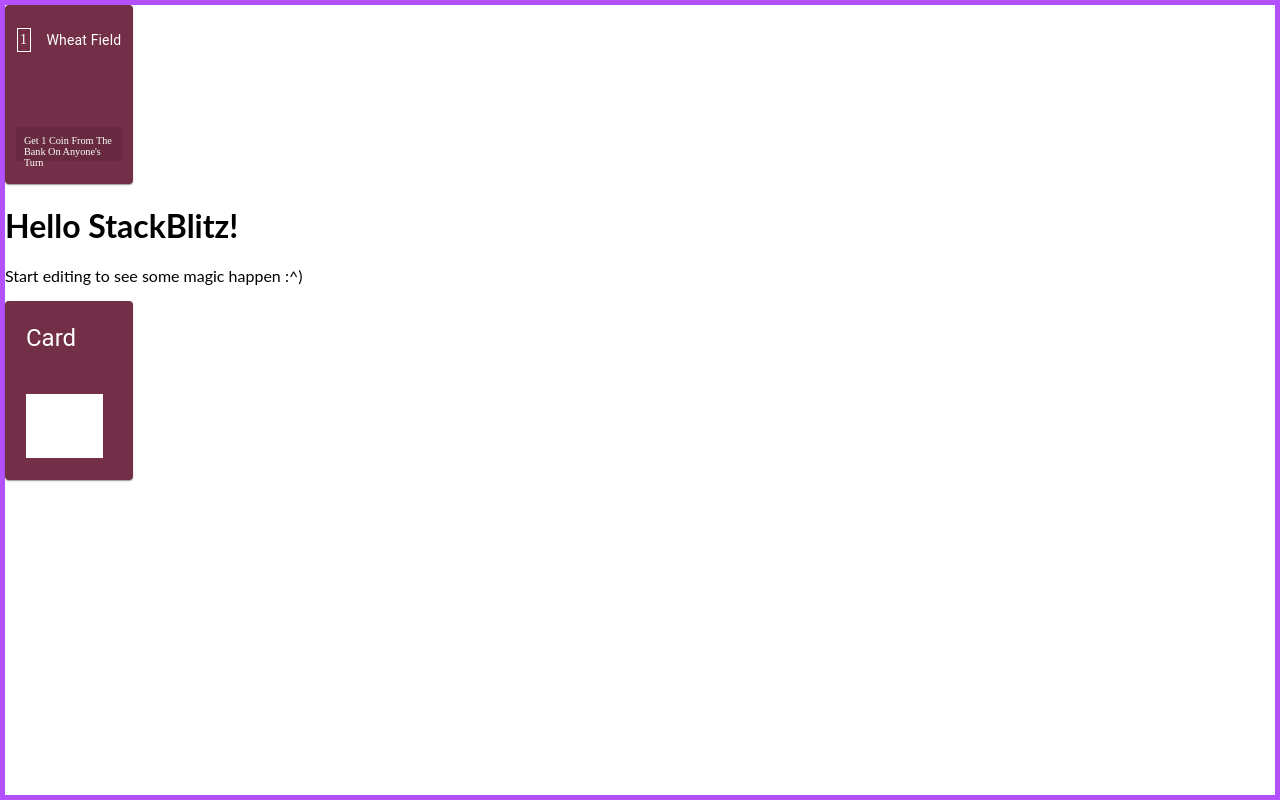
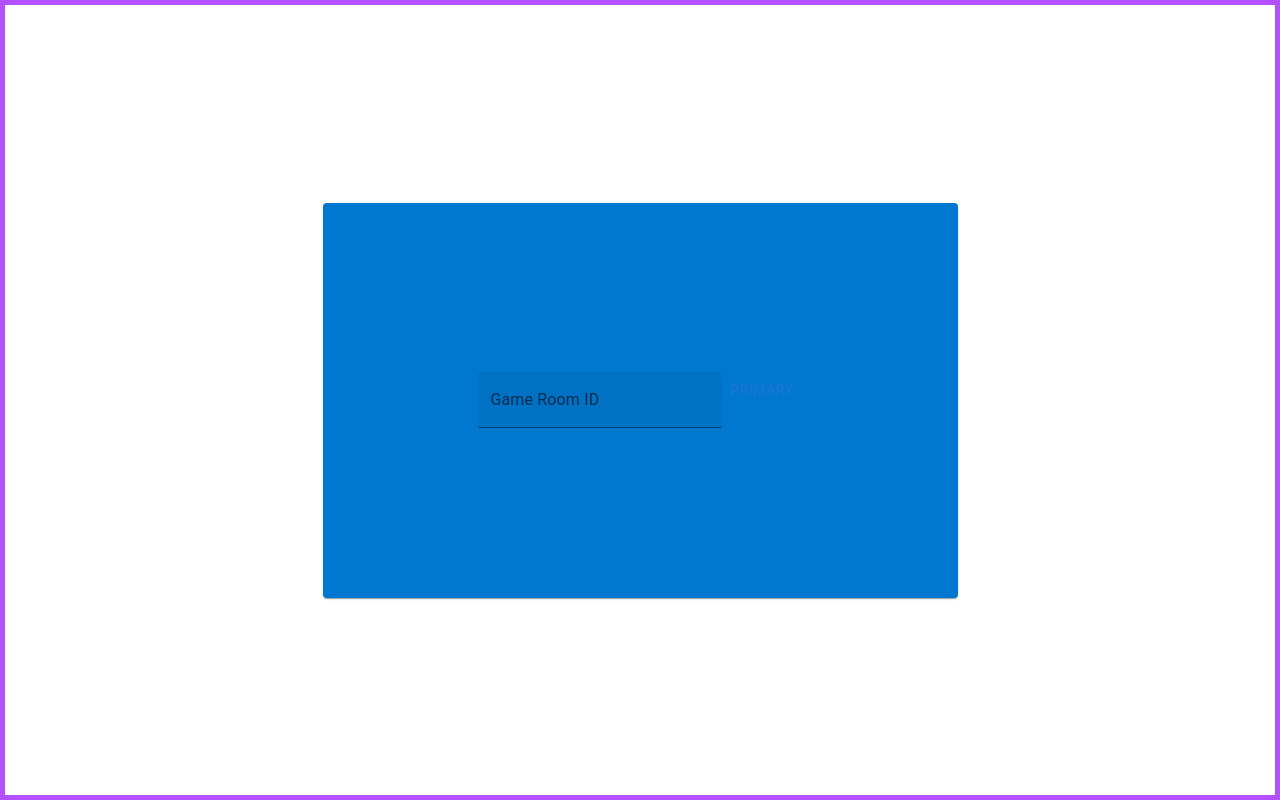
Before and after one commit to Teiheim/ReactMachiKoro, a React (Create React App) app: page / in a window 1280 px wide. Built offline with nearby package versions, Linux system fonts and the light colour scheme.

Commit message:
1 file modified, 1 added

```diff
--- a/App.tsx
+++ b/App.tsx
@@ -8,12 +8,19 @@ import CardContent from '@mui/material/CardContent';
 import Stack from '@mui/material/Stack';
 import Grid from '@mui/material/Grid';
 
+import TextField from '@mui/material/TextField';
+import Button from '@mui/material/Button';
+import Autocomplete, { createFilterOptions } from '@mui/material/Autocomplete';
+
 import Box from '@mui/material/Box';
 import Container from '@mui/material/Container';
+import Chip from '@mui/material/Chip';
+import Avatar from '@mui/material/Avatar';
+import Paper from '@mui/material/Paper';
 
 const machiRed = '#3b350ff';
 const machiGreen = '#534d2b';
-const machiBlue = '#4c4f70';
+const machiBlue = '#0078cf';
 const machiPurple = '#732f48';
 
 const CardComponentOld = (props: any) => {
@@ -25,11 +32,13 @@ const MachCardDescription = ({ description }: any) => {
       sx={{
         width: '90%',
         border: '1vw',
-        height: '20%',
-        backgroundColor: 'rgba(0,0,0,0.1)',
+        height: '30%',
+        backgroundColor: 'rgba(255,255,255,0.1)',
+        borderColor: 'rgba(255,255,255,0.1)',
         color: 'white',
         fontSize: '.8vw',
         p: 1,
+        borderRadius: '10%',
         //overflow: 'scroll',
       }}
     >
@@ -57,6 +66,7 @@ const MachiCard = ({
   description,
   diceActivation,
   cost,
+  effectFn,
 }: any) => {
   return (
     <Box sx={{ width: '10vw', height: '14vw' }}>
@@ -87,9 +97,7 @@ const MachiCard = ({
               </Box>
             }
           />
-          <CardContent
-            sx={{ padding: 0, margin: '0 auto', borderRadius: '5%' }}
-          >
+          <CardContent sx={{ padding: 0, margin: '0 auto', width: '100%' }}>
             <Box
               sx={{ width: '90%', height: '5vw', backgroundColor: 'white' }}
             ></Box>
@@ -106,7 +114,7 @@ const MachiCard = ({
 export default function App() {
   return (
     <GameUI>
-      <div>
+      {/* <div>
         <MachiCard></MachiCard>
         <h1>Hello StackBlitz!</h1>
         <p>Start editing to see some magic happen :^)</p>
@@ -131,7 +139,43 @@ export default function App() {
             </Stack>
           </Card>
         </Box>
-      </div>
+        <CardChip cardCount={1} cardName={'Wheat Field'}></CardChip>
+      </div> */}
+      <Box
+        sx={{
+          display: 'flex',
+          justifyContent: 'center',
+          alignItems: 'center',
+          width: '100%',
+          height: '100%',
+        }}
+      >
+        <Paper
+          sx={{
+            width: '50%',
+            height: '50%',
+            backgroundColor: machiBlue,
+            display: 'flex',
+            justifyContent: 'center',
+            alignItems: 'center',
+          }}
+        >
+          <Box>
+            <TextField color="primary" variant="filled" label="Game Room ID" />
+            <Button>{'Primary'}</Button>
+          </Box>
+        </Paper>
+      </Box>
     </GameUI>
   );
 }
+
+const CardChip = ({ cardCount, cardName }: any) => {
+  return (
+    <Chip
+      avatar={cardCount ? <Avatar>{cardCount}</Avatar> : ''}
+      label={cardName}
+      sx={{ backgroundColor: machiBlue, color: 'white' }}
+    ></Chip>
+  );
+};
```
Also changed, not shown: gameMachine.tsx (added, +56 -0 lines).
